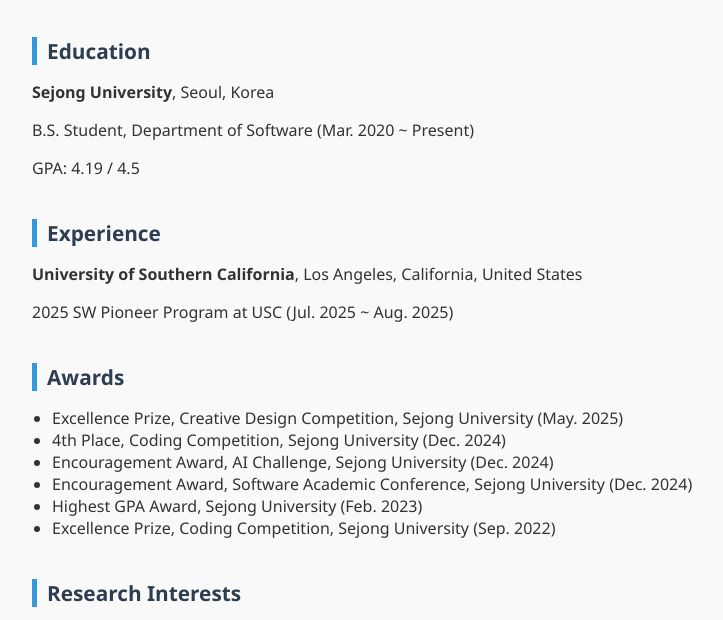
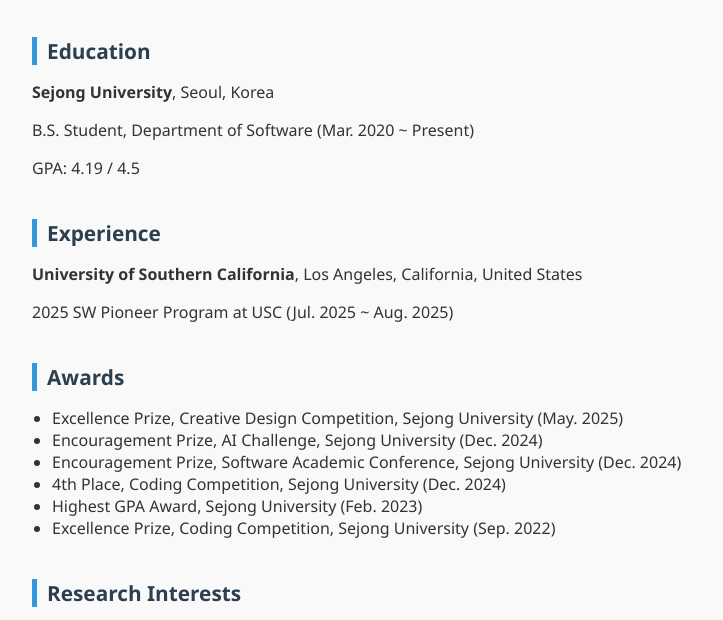
Before and after one commit to this-is-this-is/this-is-this-is.github.io, a plain HTML site: page index.html in a window 1280 px wide. Shown: the part 129-749 px from the top of the page, without its empty margins (8-731 px from the left). Drawn offline with Linux system fonts and the light colour scheme.

Commit message:
Update index.html

```diff
--- a/index.html
+++ b/index.html
@@ -68,15 +68,11 @@
       <div class="section-title">Awards</div>
       <ul>
         <li>Excellence Prize, Creative Design Competition, Sejong University (May. 2025)</li>
+        <li>Encouragement Prize, AI Challenge, Sejong University (Dec. 2024)</li>
+        <li>Encouragement Prize, Software Academic Conference, Sejong University (Dec. 2024)</li>
         <li>4th Place, Coding Competition, Sejong University (Dec. 2024)</li>
-        <li>
-          Encouragement Award, AI Challenge, Sejong University (Dec. 2024)
-        </li>
-        <li>Encouragement Award, Software Academic Conference, Sejong University (Dec. 2024)</li>
         <li>Highest GPA Award, Sejong University (Feb. 2023)</li>
-        <li>
-          Excellence Prize, Coding Competition, Sejong University (Sep. 2022)
-        </li>
+        <li>Excellence Prize, Coding Competition, Sejong University (Sep. 2022)</li>
       </ul>
     </div>
 
```
